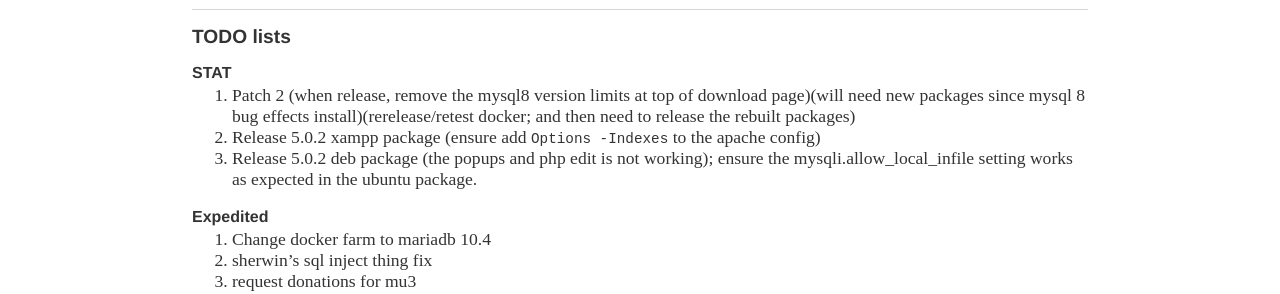
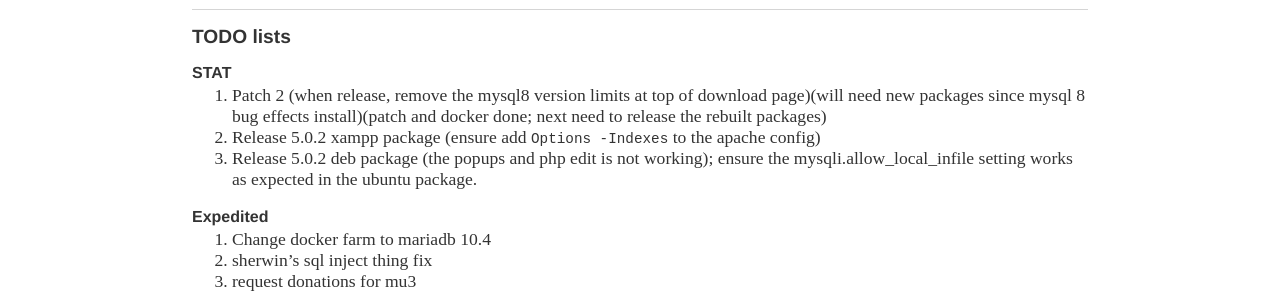
Before and after one commit to bradymiller/bradymiller.github.io, a Jekyll site: the page built from todo/index.md, in a window 1280 px wide. Shown: the part 174-468 px from the top of the page. Built offline with Jekyll 4.4.1, drawn with Linux system fonts in a browser that asks for light colours; our own code applies the rules of GitHub Pages for plain Markdown files.

Commit message:
Update index.md

```diff
--- a/todo/index.md
+++ b/todo/index.md
@@ -4,7 +4,7 @@ layout: default
 ## TODO lists
 
 ### STAT
-1. Patch 2 (when release, remove the mysql8 version limits at top of download page)(will need new packages since mysql 8 bug effects install)(rerelease/retest docker; and then need to release the rebuilt packages)
+1. Patch 2 (when release, remove the mysql8 version limits at top of download page)(will need new packages since mysql 8 bug effects install)(patch and docker done; next need to release the rebuilt packages)
 1. Release 5.0.2 xampp package (ensure add `Options -Indexes` to the apache config)
 1. Release 5.0.2 deb package (the popups and php edit is not working); ensure the mysqli.allow_local_infile setting works as expected in the ubuntu package.
 
```
